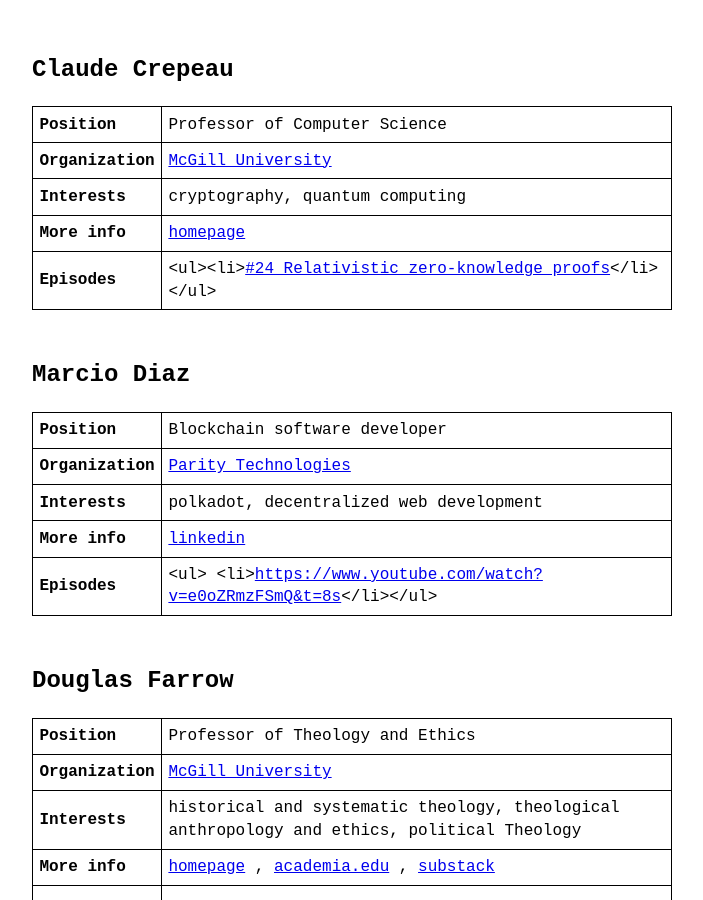
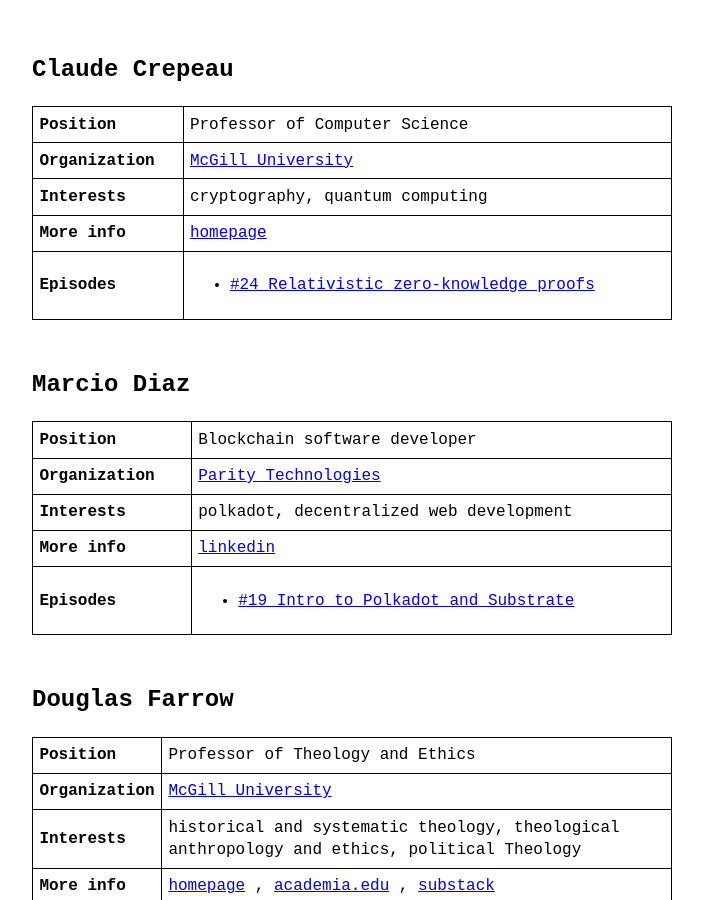
Before and after one commit to thepearreview/thepearreview.github.io, a Jekyll site: the page built from guests.md, in a window 1280 px wide and 900 px high, scrolled down 413 px. Shown: the whole window, without its empty margins (288-991 px from the left). Built offline with Jekyll 4.4.1, drawn with Linux system fonts in a browser that asks for light colours.

Commit message:
first three

```diff
--- a/guests.md
+++ b/guests.md
@@ -9,7 +9,7 @@ title: Guests
 **Organization** | [McGill University](https://www.mcgill.ca/)
 **Interests** | cryptography, quantum computing
 **More info** | [homepage](https://www.cs.mcgill.ca/~crepeau/index_en.html)
-**Episodes** | <ul><li>[#24 Relativistic zero-knowledge proofs](https://thepearreview.com/relativistic-zero-knowledge-proofs.html)</li></ul>
+**Episodes** | {::nomarkdown}<ul><li><a href="https://thepearreview.com/relativistic-zero-knowledge-proofs.html">#24 Relativistic zero-knowledge proofs</a></li></ul>{:/}
 
 
 ## Marcio Diaz
@@ -18,7 +18,7 @@ title: Guests
 **Organization**|  [Parity Technologies](https://www.parity.io/)
 **Interests** | polkadot, decentralized web development
 **More info** | [linkedin](https://www.linkedin.com/in/marciodiaz/)
-**Episodes** | <ul> <li>[https://www.youtube.com/watch?v=e0oZRmzFSmQ&t=8s](#19 Intro to Polkadot and Substrate)</li></ul>
+**Episodes** | {::nomarkdown}<ul><li><a href="https://www.youtube.com/watch?v=e0oZRmzFSmQ">#19 Intro to Polkadot and Substrate</a></li></ul>{:/}
 
 
 ## Douglas Farrow
```
